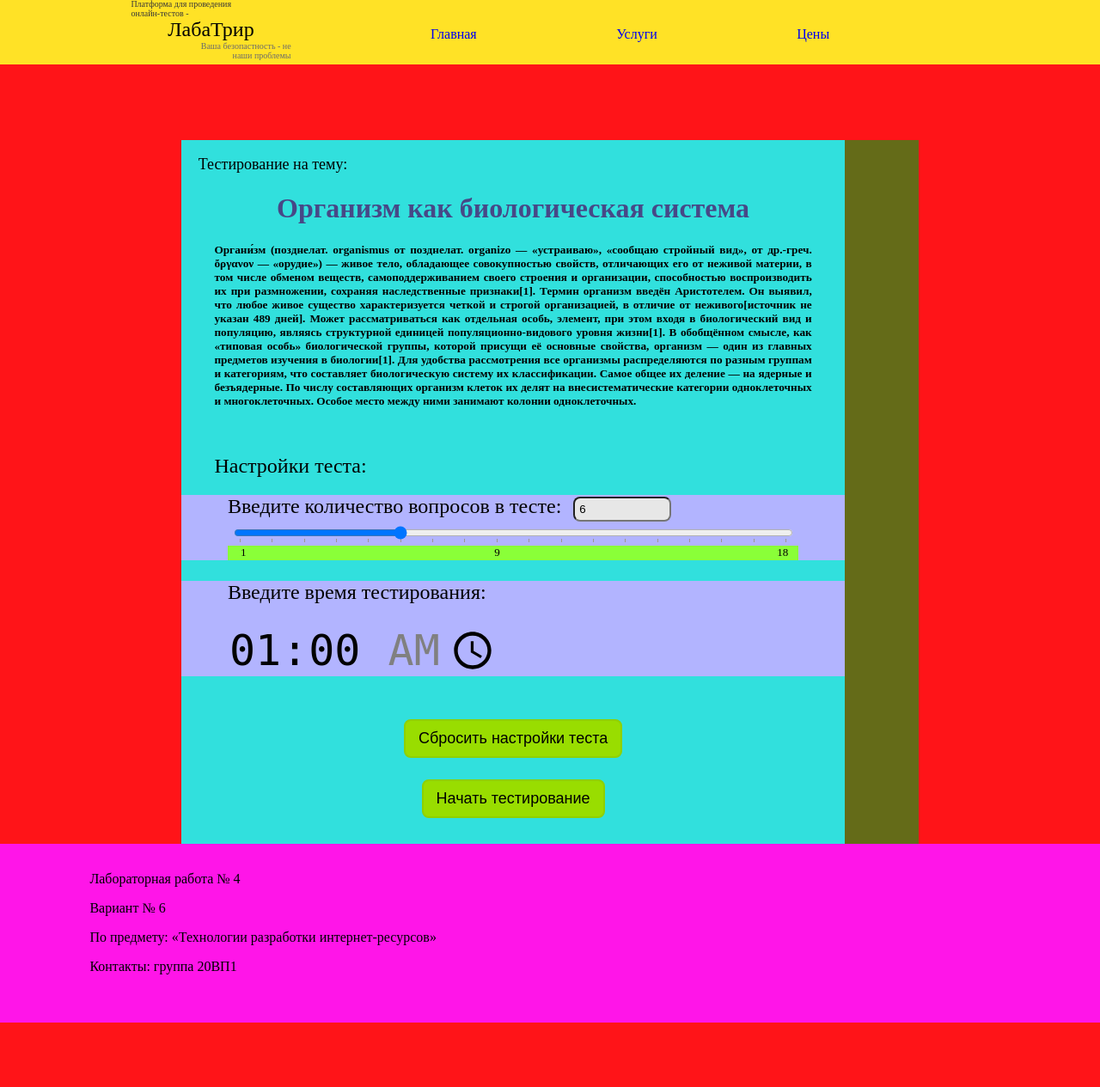
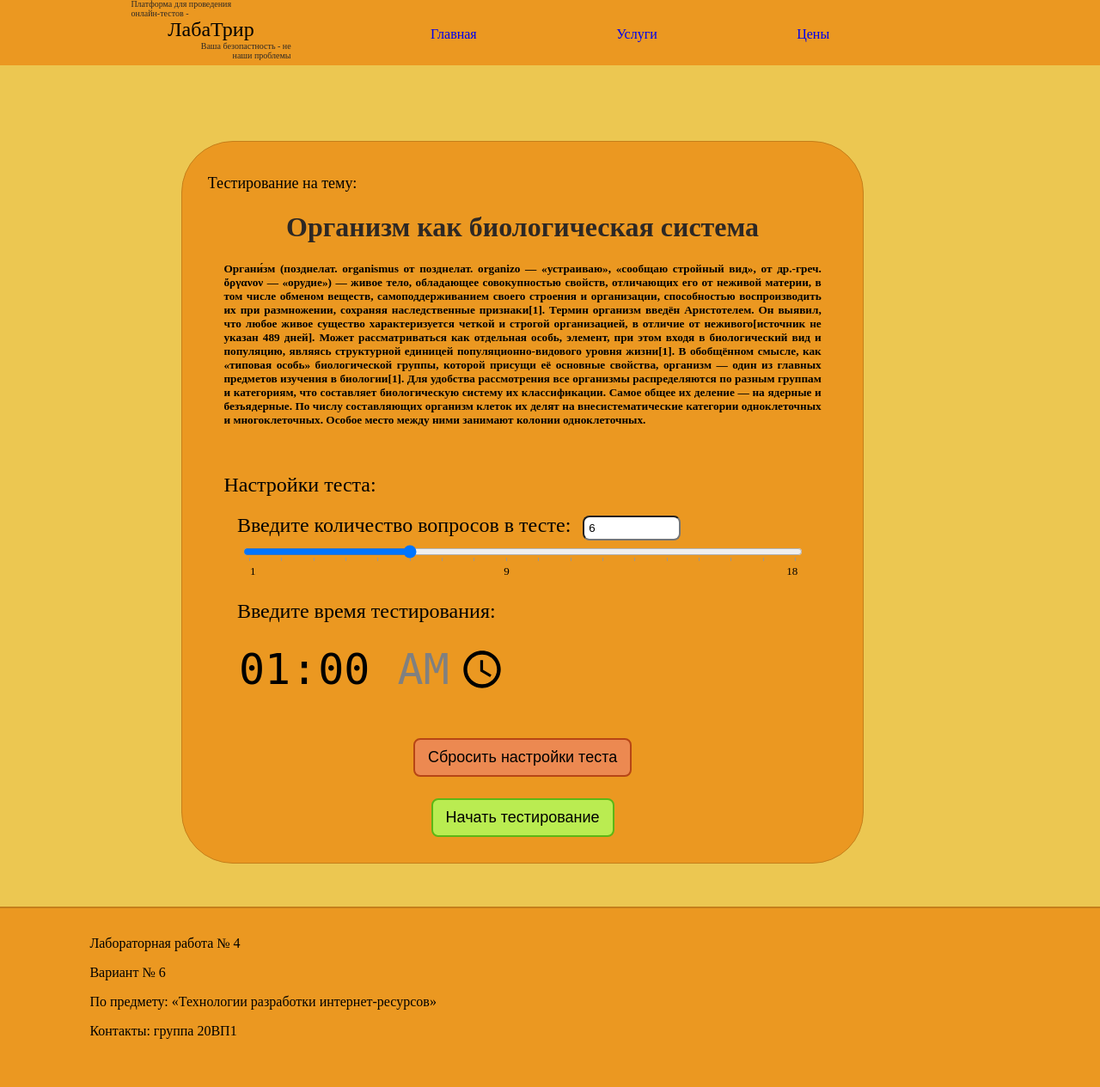
Before and after one commit to DaniinXorchenabo/PGY_2_TRIR, a PHP site: page / in a window 1280 px wide; the page is wider, and only the part inside the window is pictured. Shown: that part at 86% size. Before the commit the page ends 1190 px from the top of that part, so only its background shows below. Run offline with PHP 8.4, Linux system fonts and the light colour scheme.

Commit message:
add normal stiles

```diff
--- a/laba_4_1/public_html/css/footer_stile.css
+++ b/laba_4_1/public_html/css/footer_stile.css
@@ -1,11 +1,11 @@
 footer{
-	background-color: #FF15E8;
+	background-color: #EB9821;
 	margin-left: -30px;
 	margin-right: -30px;
-	margin-top: 0px;
 	margin-bottom: -30px;
 	padding-left: 10%;
 	padding-right: 10%;
 	padding-top: 16px;
 	padding-bottom: 40px;
+	border-top: 2px solid #C57F1A;
 }
--- a/laba_4_1/public_html/css/header_stile.css
+++ b/laba_4_1/public_html/css/header_stile.css
@@ -1,5 +1,5 @@
 header{
-	background-color: #FFE226;
+	background-color: #EB9821;
 	margin-top: -100px;
 	padding-top: 80px;
 	margin-left: -50px;
@@ -7,6 +7,7 @@ header{
 	padding-left: 50px;
 	padding-right: 50px;
 	z-index: 1;
+	border-bottom: 1px solid #C57F1A;
 }
 
 header ul {
@@ -56,6 +57,6 @@ header span{
 	line-height: 0px;
 	width: 100%;
 	text-align: right;
-	color: #4D4D4D;
+	color: #2D2825;
 	text-decoration: line-through;
 }
--- a/laba_4_1/public_html/css/logo_stile.css
+++ b/laba_4_1/public_html/css/logo_stile.css
@@ -13,7 +13,7 @@
 .post_logo_name{
 	font-weight: 100;
 	font-size: x-small;
-	color: #6B6B6B;
+	color: #2D2825;
 	max-width: 60%;
 	text-align: right;
 	margin-left: 40%;
@@ -22,7 +22,7 @@
 	text-align: left;
 	font-weight: 100;
 	font-size: x-small;
-	color: #373737;
+	color: #2D2825;
 	max-width: 70%;
 	margin-top: -10px;
 }
--- a/laba_4_1/public_html/css/main_content_stile.css
+++ b/laba_4_1/public_html/css/main_content_stile.css
@@ -1,6 +1,6 @@
 main{
 	min-height: 300px;
-	background-color: #FF1418;
+	background-color: #ECC751;
 	margin-top: -16px;
 	padding-top: 7%;
 	margin-left: -50px;
@@ -13,6 +13,7 @@ main{
 	align-items: stretch;
 	justify-content: center;/*	width: 70%;*/
 	overflow-x: hidden;
+	padding-bottom: 50px;
 }
 main #content {
 	/*
@@ -23,11 +24,16 @@ main #content {
 
 /*	height: 100px;*/
 	overflow-x: scroll;
-	background-color: #31E0DD;
+	background-color: #EB9821;
 	min-width: 70%;
 	max-width: 90%;
 	flex-grow: 20;
 	padding-bottom: 30px;
+	border-radius: 60px;
+	padding-left: 10px;
+	padding-right: 10px;
+	padding-top: 20px;
+	border: 0.5px solid #C57F1A;
 }
 
 main h5{
@@ -37,7 +43,7 @@ main h5{
 }
 
 main .question_title{
-	color: #474887;
+	color: #2D2825;
 	text-align: center;
 }
 main .question_text{
@@ -77,8 +83,8 @@ main .submit_box{
 	text-align: center;
 }
 main .submit_box input{
-	background-color: #99DD00;
-	border: 2px double #8FD000;
+	background-color: #BAEC51;
+	border: 2px double #5CB715;
 	border-radius: 8px;
 	text-align: center;
 	font-size: large;
@@ -95,8 +101,8 @@ main .reset_form{
 	text-align: center;
 }
 main .reset_form input{
-	background-color: #99DD00;
-	border: 2px double #8FD000;
+	background-color: #EC8951;
+	border: 2px double #B74515;
 	border-radius: 8px;
 	text-align: center;
 	font-size: large;
@@ -121,12 +127,10 @@ main datalist{
 	align-items: center;
 	justify-content: space-between;
 	width: 100%;
-	background-color: #FFAE00;
 	text-align: center;
 }
 main datalist option{
 	text-align: center;
-	background-color: #8AFF38;
 	width: 5%;
 	overflow-x: hidden;
 	font-size: small;
@@ -141,7 +145,7 @@ main .test_tools_text{
 }
 
 main .count_questions_box{
-	background-color: #B2B4FF;
+/*	background-color: #B2B4FF;*/
 	padding-left: 7%;
 	padding-right: 7%;
 	width: 86%;
@@ -154,7 +158,7 @@ main .count_qu_input{
 	margin-left: 10px;
 	min-width: 100px;
 	border-radius: 8px;
-	background-color: #E7E7E7;
+/*	background-color: #E7E7E7;*/
 }
 main .count_qu_lable{
 	font-size: x-large;
@@ -180,3 +184,8 @@ main .checkbox_box{
 main .checkbox{
 	margin-right: 20px;
 }
+
+::-webkit-scrollbar { /* chrome based */
+    width: 0px;  /* ширина scrollbar'a */
+    background: transparent;  /* опционально */
+}
--- a/laba_4_1/public_html/css/stile.css
+++ b/laba_4_1/public_html/css/stile.css
@@ -0,0 +1,4 @@
+html {
+    -ms-overflow-style: none;  /* IE 10+ */
+    scrollbar-width: none; /* Firefox */
+}
--- a/laba_4_1/public_html/css/test_nav_stiles.css
+++ b/laba_4_1/public_html/css/test_nav_stiles.css
@@ -1,6 +1,6 @@
 main .test_nav ul{
 	list-style: none;
-	background-color: #D32DC8;
+/*	background-color: #D32DC8;*/
 	display: flex;
 	flex-direction: column;
 	justify-content: flex-start;
@@ -17,7 +17,7 @@ main .test_nav {
 	width: 70px;
 	height: 150px;
 */
-	background-color: #646B18;
+/*	background-color: #646B18;*/
 	text-align: left;
 	min-width: 45px;
 	flex-grow: 1;
@@ -55,24 +55,24 @@ main .test_nav li:before {
 main .test_nav button{
 	width: 100%;
 	height: 100%;
-	background-color: #DFD7A6;
+	background-color: #F5D4A5;
 	border-radius: 5px;
-	border: 4px double #A9AB8C;
+	border: 4px double #F1C483;
 }
 
 main .test_nav .active_button{
-	background-color: #F6FFA1;
-	border: 4px double #D6E39C;
+	background-color: #FF9906;
+	border: 4px double #7B4900;
 }
 
 main .test_nav .positive{
-	background-color: #0DBB00;
-	border: 4px double #0A9000;
+	background-color: #BAEC51;
+	border: 4px double #5CB715;
 }
 
 main .test_nav .negative{
-	background-color: #D80000;
-	border: 4px double #A30000;
+	background-color: #E7513C;
+	border: 4px double #E7341C;
 }
 
 main .test_nav .no_answer{
--- a/laba_4_1/public_html/css/timer_stiles.css
+++ b/laba_4_1/public_html/css/timer_stiles.css
@@ -1,6 +1,6 @@
 .timer_box{
 	text-align: center;
-	background-color: #3F1AD5;
+/*	background-color: #3F1AD5;*/
 	margin-top: 10px;
 	padding-left: 0px;
 	padding-top: 5px;
```
Also changed, not shown: laba_4_1/public_html/css/table_results_html.css (+11 -13 lines).
